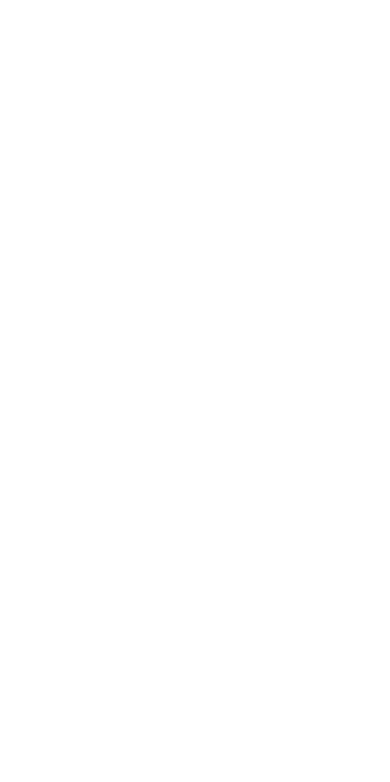
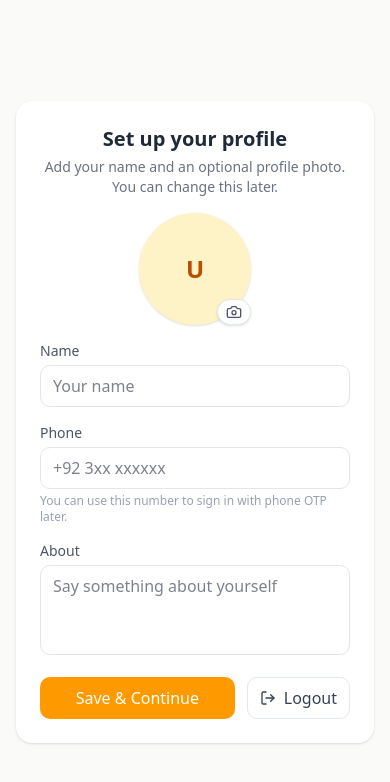
Before and after one commit to HaseebRaza2004/chatapp-web-frontend, a React (Vite) app: page /Profile in a window 390 px wide. Before the commit this address had no page. Shown: the top 782 px of the page. Built offline with nearby package versions, Linux system fonts and the light colour scheme.

Commit message:
add Profile page with avatar upload, name/phone/bio and local persistence

```diff
--- a/src/App.jsx
+++ b/src/App.jsx
@@ -7,6 +7,7 @@
 import NewChat from "./pages/NewChat";
 import CreateGroup from "./pages/CreateGroup";
 import AddContact from "./pages/AddContact";
+import ProfilePage from "./pages/Profile";
 
 function App() {
   return (
@@ -15,11 +16,13 @@
       <Route path="/Login" element={<PhoneNumber />} />
       <Route path="/VerifyOTP" element={<VerifyOTP />} />
       <Route path="/Setup-Profile" element={<ProfileSetup />} />
-      {/* <Route path="/Chats" element={<ChatDashboard />} /> */}
+      <Route path="/Chats" element={<ChatDashboard />} />
       <Route path="/new" element={<NewChat />} />
       <Route path="/create-group" element={<CreateGroup />} />
+      <Route path="/chat/:id" element={<ChatDashboard />} />
       <Route path="/add-contact" element={<AddContact />} />
-      <Route path="/chat/:id" element={<ChatDashboard />} />
+      <Route path="/Profile" element={<ProfilePage />} />
+      <Route path="*" element={<div>404 Not Found</div>} />
     </Routes>
   );
 }
--- /dev/null
+++ b/src/lib/profileStore.js
@@ -0,0 +1,28 @@
+const PROFILE_KEY = "chatapp_profile_v1";
+
+export function getProfile() {
+  try {
+    const raw = localStorage.getItem(PROFILE_KEY);
+    return raw
+      ? JSON.parse(raw)
+      : { name: "", phone: "", bio: "", avatar: null };
+  } catch {
+    return { name: "", phone: "", bio: "", avatar: null };
+  }
+}
+
+export function saveProfile(profile) {
+  try {
+    localStorage.setItem(PROFILE_KEY, JSON.stringify(profile));
+  } catch {
+    console.log();
+  }
+}
+
+export function clearProfile() {
+  try {
+    localStorage.removeItem(PROFILE_KEY);
+  } catch {
+    console.log();
+  }
+}
--- /dev/null
+++ b/src/pages/Profile.jsx
@@ -0,0 +1,194 @@
+import { useEffect, useRef, useState } from "react";
+import { useNavigate } from "react-router-dom";
+import { Camera, LogOut } from "lucide-react";
+import { getProfile, saveProfile, clearProfile } from "../lib/profileStore";
+
+export default function ProfilePage() {
+  const navigate = useNavigate();
+  const fileRef = useRef(null);
+
+  const [profile, setProfile] = useState({
+    name: "",
+    phone: "",
+    bio: "",
+    avatar: null, // data URL
+  });
+  const [preview, setPreview] = useState(null);
+  const [saving, setSaving] = useState(false);
+
+  useEffect(() => {
+    const p = getProfile();
+    setProfile(p);
+    setPreview(p.avatar || null);
+  }, []);
+
+  function handleFile(e) {
+    const f = e.target.files?.[0];
+    if (!f) return;
+    // keep file size reasonable (optional): skip conversion if too big
+    const reader = new FileReader();
+    reader.onload = () => {
+      const dataUrl = reader.result;
+      setPreview(dataUrl);
+      setProfile((s) => ({ ...s, avatar: dataUrl }));
+    };
+    reader.readAsDataURL(f);
+  }
+
+  function removeAvatar() {
+    setPreview(null);
+    setProfile((s) => ({ ...s, avatar: null }));
+    if (fileRef.current) fileRef.current.value = "";
+  }
+
+  async function handleSave(e) {
+    e.preventDefault();
+    setSaving(true);
+
+    // small validation
+    if (!profile.name.trim()) {
+      alert("Please enter your name.");
+      setSaving(false);
+      return;
+    }
+    // phone optional but prefer E.164; no forced validation here
+    saveProfile(profile);
+
+    // little delay so user sees saving state (UX)
+    setTimeout(() => {
+      setSaving(false);
+      // go to chat dashboard
+      navigate("/");
+    }, 300);
+  }
+
+  function handleLogout() {
+    // clear profile + optionally other app data
+    clearProfile();
+    // navigate to landing / login
+    navigate("/"); // or landing page route
+  }
+
+  return (
+    <div className="min-h-screen bg-stone-50 flex items-center justify-center p-4">
+      <div className="w-full max-w-md bg-white rounded-2xl shadow p-6">
+        <h1 className="text-xl font-semibold text-gray-800 text-center">
+          Set up your profile
+        </h1>
+        <p className="text-sm text-gray-500 text-center mt-1 mb-4">
+          Add your name and an optional profile photo. You can change this
+          later.
+        </p>
+
+        <form onSubmit={handleSave} className="space-y-4">
+          {/* Avatar */}
+          <div className="flex flex-col items-center">
+            <div className="relative">
+              <div className="w-28 h-28 rounded-full bg-amber-100 overflow-hidden flex items-center justify-center text-2xl font-semibold text-amber-700 shadow">
+                {preview ? (
+                  <img
+                    src={preview}
+                    alt="avatar"
+                    className="w-full h-full object-cover"
+                  />
+                ) : (
+                  (profile.name && profile.name[0]) || "U"
+                )}
+              </div>
+
+              <button
+                type="button"
+                onClick={() => fileRef.current?.click()}
+                className="absolute right-0 bottom-0 bg-white border px-2 py-1 rounded-full shadow text-gray-600 hover:bg-stone-50"
+                aria-label="Change photo"
+              >
+                <Camera className="w-4 h-4" />
+              </button>
+            </div>
+
+            {preview && (
+              <button
+                type="button"
+                onClick={removeAvatar}
+                className="mt-2 text-xs text-red-600 hover:underline"
+              >
+                Remove photo
+              </button>
+            )}
+
+            <input
+              ref={fileRef}
+              type="file"
+              accept="image/*"
+              onChange={handleFile}
+              className="hidden"
+            />
+          </div>
+
+          {/* Name */}
+          <div>
+            <label className="block text-sm text-gray-600 mb-1">Name</label>
+            <input
+              value={profile.name}
+              onChange={(e) =>
+                setProfile((s) => ({ ...s, name: e.target.value }))
+              }
+              placeholder="Your name"
+              className="w-full rounded-lg border border-stone-200 px-3 py-2 focus:outline-none focus:ring-2 focus:ring-amber-200"
+              required
+            />
+          </div>
+
+          {/* Phone */}
+          <div>
+            <label className="block text-sm text-gray-600 mb-1">Phone</label>
+            <input
+              value={profile.phone}
+              onChange={(e) =>
+                setProfile((s) => ({ ...s, phone: e.target.value }))
+              }
+              placeholder="+92 3xx xxxxxx"
+              className="w-full rounded-lg border border-stone-200 px-3 py-2 focus:outline-none focus:ring-2 focus:ring-amber-200"
+            />
+            <p className="text-xs text-gray-400 mt-1">
+              You can use this number to sign in with phone OTP later.
+            </p>
+          </div>
+
+          {/* Bio */}
+          <div>
+            <label className="block text-sm text-gray-600 mb-1">About</label>
+            <textarea
+              value={profile.bio}
+              onChange={(e) =>
+                setProfile((s) => ({ ...s, bio: e.target.value }))
+              }
+              placeholder="Say something about yourself"
+              rows={3}
+              className="w-full rounded-lg border border-stone-200 px-3 py-2 focus:outline-none focus:ring-2 focus:ring-amber-200 resize-none"
+            />
+          </div>
+
+          {/* Actions */}
+          <div className="flex gap-3">
+            <button
+              type="submit"
+              disabled={saving}
+              className="flex-1 bg-amber-500 text-white py-2 rounded-lg font-medium hover:bg-amber-600 disabled:opacity-60"
+            >
+              {saving ? "Saving…" : "Save & Continue"}
+            </button>
+
+            <button
+              type="button"
+              onClick={handleLogout}
+              className="flex items-center gap-2 px-3 py-2 rounded-lg border text-gray-700 hover:bg-stone-50"
+            >
+              <LogOut className="w-4 h-4" /> Logout
+            </button>
+          </div>
+        </form>
+      </div>
+    </div>
+  );
+}
```
